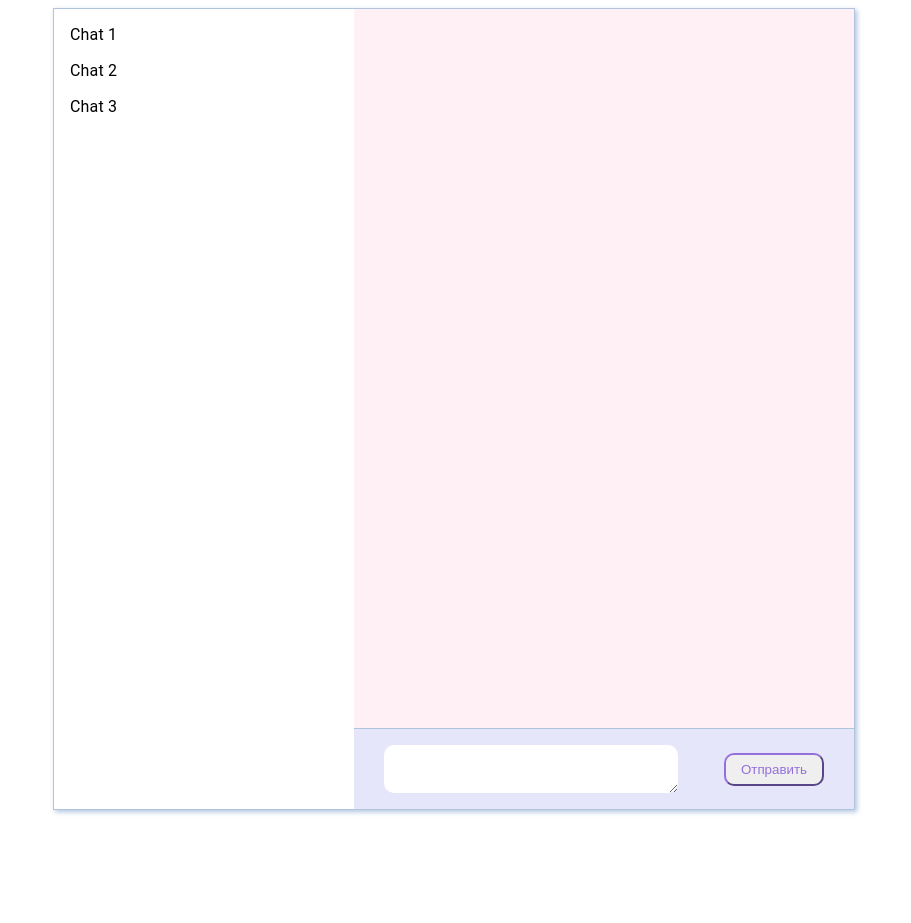
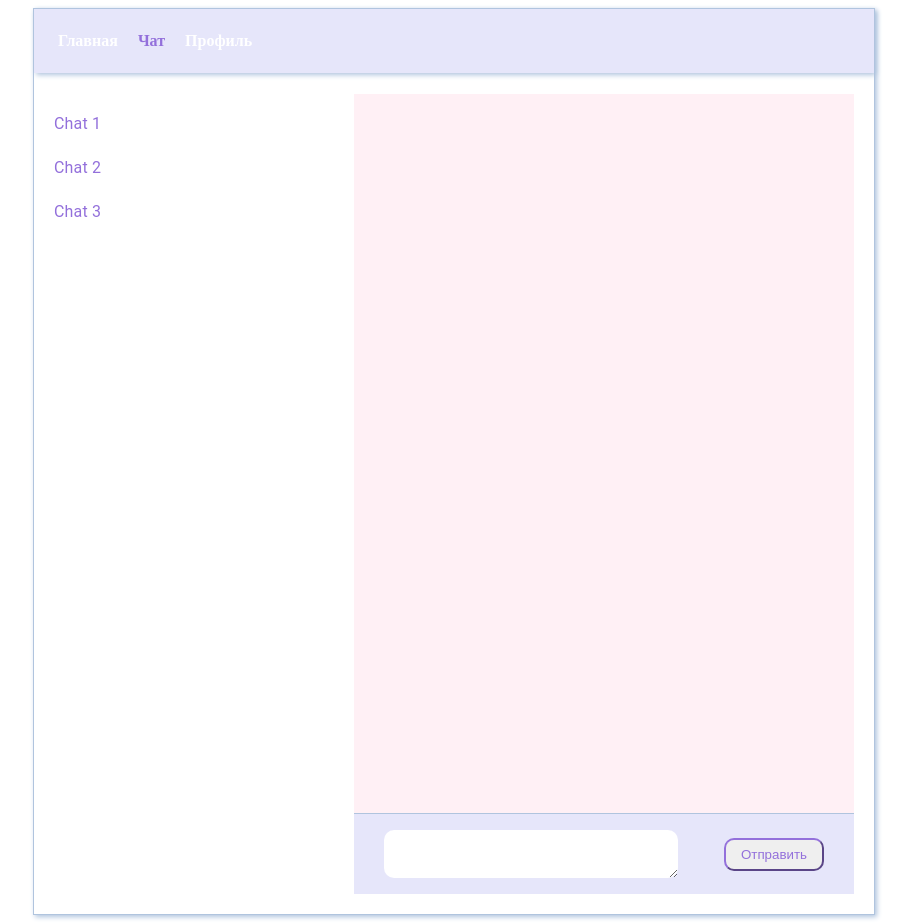
Before and after one commit to mysunlight86/social-network, a React (Create React App) app: page /chat in a window 1280 px wide. Shown: the whole page, without its empty margins (186-1097 px from the left). Before the commit the page ends 818 px from the top, so only its background shows below. Built offline with nearby package versions, Linux system fonts and the light colour scheme.

Commit message:
feat: добавить страницу профиля и панель навигации

```diff
--- a/src/components/App.js
+++ b/src/components/App.js
@@ -2,6 +2,8 @@ import { BrowserRouter, Route, Switch } from 'react-router-dom';
 import { makeStyles } from '@material-ui/core/styles';
 import Chat from './Chat/Chat';
 import Home from './Home';
+import Menu from './Menu';
+import Profile from './Profile';
 
 const useStyles = makeStyles(() => ({
   app: {
@@ -12,6 +14,8 @@ const useStyles = makeStyles(() => ({
     display: 'flex',
     justifyContent: 'space-between',
     boxShadow: 'lightsteelblue 2px 2px 5px',
+    position: 'relative',
+    padding: '85px 20px 20px',
   }
 }));
 
@@ -20,10 +24,15 @@ const App = () => {
   return (
     <BrowserRouter>
       <div className={classes.app}>
+        <Menu />
 
           <Switch>
             <Route path="/chat">
               <Chat />
+            </Route>
+
+            <Route path="/profile">
+              <Profile />
             </Route>
 
             <Route path="/">
--- a/src/components/Chat/Chat.js
+++ b/src/components/Chat/Chat.js
@@ -43,6 +43,10 @@ const useStyles = makeStyles(() => ({
       color: 'mediumpurple',
       borderRadius: '10px',
       padding: '7px 15px',
+    },
+    chatItem: {
+        color: 'mediumpurple',
+        padding: '10px 0'
     }
   }));
 
@@ -75,7 +79,7 @@ const Chat = () => {
             <div className={classes.chatList}>
                 <MenuList>
                     {chats.map((chat) => (
-                        <MenuItem key={chat.id}>{chat.name}</MenuItem>
+                        <MenuItem key={chat.id} className={classes.chatItem}>{chat.name}</MenuItem>
                     ))}
                 </MenuList>
             </div>
--- /dev/null
+++ b/src/components/Menu.js
@@ -0,0 +1,38 @@
+import AppBar from '@material-ui/core/AppBar';
+import Toolbar from '@material-ui/core/Toolbar';
+import { NavLink } from "react-router-dom";
+import { makeStyles } from "@material-ui/core/styles";
+
+const useStyles = makeStyles((theme) => ({
+    link: {
+        marginRight: '20px',
+        color: '#fff',
+        textDecoration: 'none',
+        fontWeight: 'bold',
+    },
+
+    activeLink: {
+        color: 'mediumpurple',
+    },
+
+    appBar: {
+        position: 'absolute',
+        backgroundColor: 'lavender',
+        boxShadow: 'lightsteelblue 2px 2px 5px',
+    },
+}));
+
+const Menu = () => {
+    const classes = useStyles();
+    return (
+        <AppBar className={classes.appBar}>
+            <Toolbar>
+                <NavLink exact to="/" className={classes.link} activeClassName={classes.activeLink}>Главная</NavLink>
+                <NavLink to="/chat" className={classes.link} activeClassName={classes.activeLink}>Чат</NavLink>
+                <NavLink to="/profile" className={classes.link} activeClassName={classes.activeLink}>Профиль</NavLink>
+            </Toolbar>
+        </AppBar>
+    );
+};
+
+export default Menu;
--- /dev/null
+++ b/src/components/Profile.js
@@ -0,0 +1,7 @@
+const Profile = () => {
+    return (
+        <div>Профиль</div>
+    );
+};
+
+export default Profile;
```
